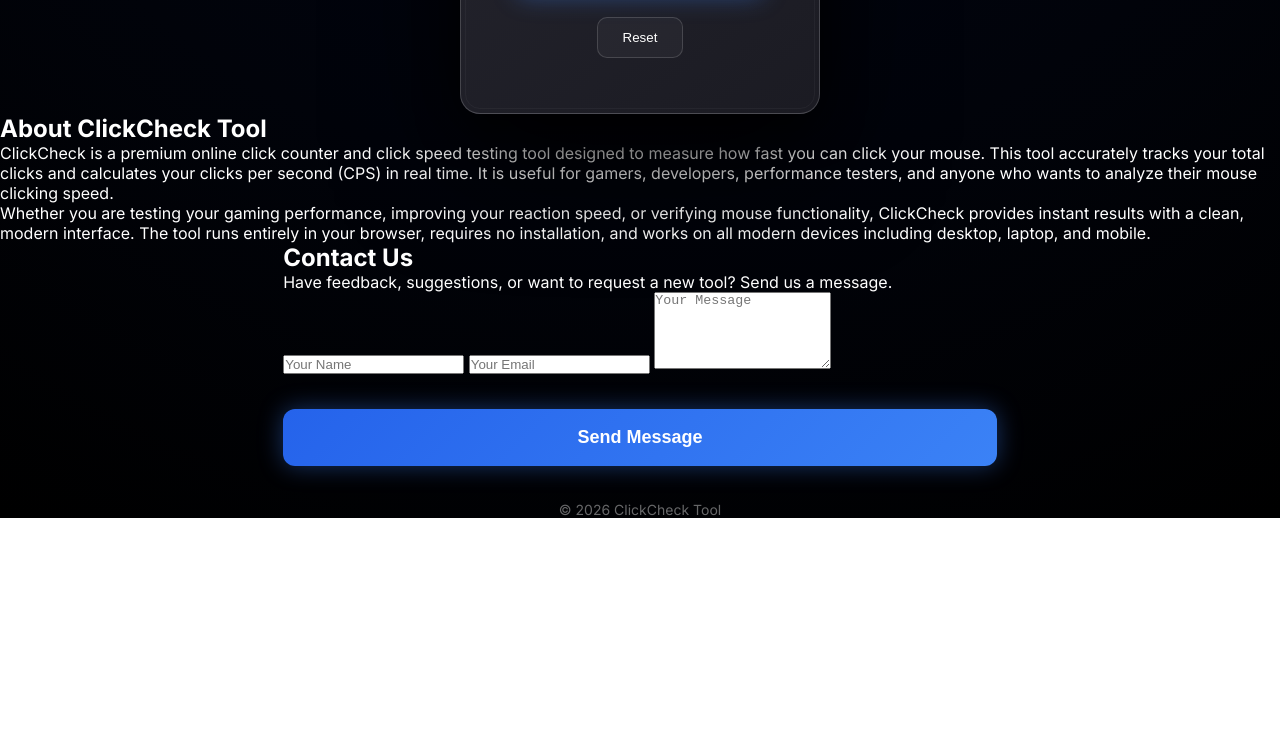
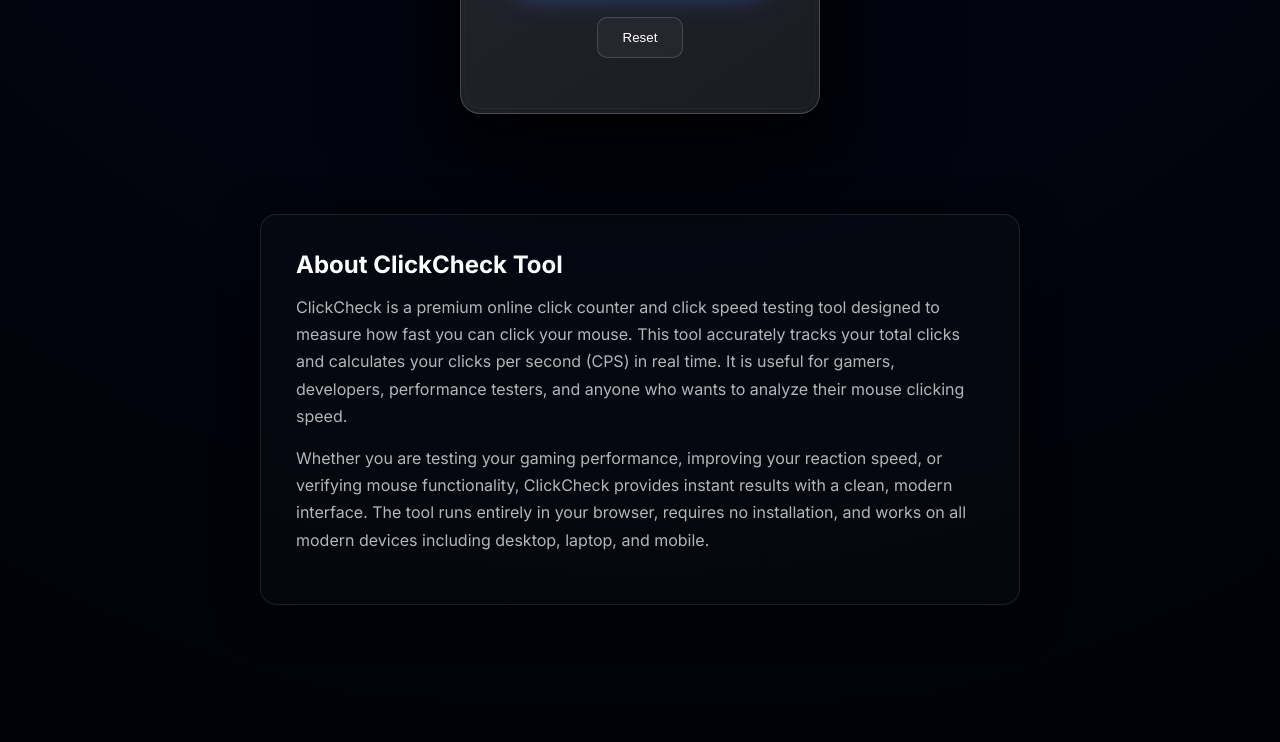
Before and after one commit to cliktest/click_speed_test, a plain HTML site: page index.html in a window 1280 px wide. Shown: the part 572-1314 px from the top of the page. Before the commit the page ends 1090 px from the top, so only its background shows below. Drawn offline with Linux system fonts and the light colour scheme.

Commit message:
Update style.css

```diff
--- a/style.css
+++ b/style.css
@@ -339,3 +339,121 @@
 font-size:14px;
 
 }
+
+/* =========================
+INFO SECTION
+========================= */
+
+.info-section{
+
+margin-top:60px;
+
+padding:40px 20px;
+
+max-width:800px;
+
+}
+
+.info-container{
+
+background: rgba(255,255,255,0.02);
+
+border:1px solid rgba(255,255,255,0.1);
+
+padding:35px;
+
+border-radius:16px;
+
+box-shadow:0 10px 40px rgba(0,0,0,0.5);
+
+}
+
+.info-container h2{
+
+margin-bottom:15px;
+
+}
+
+.info-container p{
+
+opacity:0.7;
+
+line-height:1.7;
+
+margin-bottom:15px;
+
+}
+
+
+
+/* =========================
+CONTACT SECTION
+========================= */
+
+.contact-section{
+
+margin-top:60px;
+
+padding:40px 20px;
+
+max-width:600px;
+
+width:100%;
+
+}
+
+.contact-container{
+
+background: rgba(255,255,255,0.02);
+
+border:1px solid rgba(255,255,255,0.1);
+
+padding:35px;
+
+border-radius:16px;
+
+box-shadow:0 10px 40px rgba(0,0,0,0.5);
+
+}
+
+.contact-subtitle{
+
+opacity:0.6;
+
+margin-bottom:20px;
+
+}
+
+.contact-form{
+
+display:flex;
+
+flex-direction:column;
+
+gap:15px;
+
+}
+
+.contact-form input,
+.contact-form textarea{
+
+padding:14px;
+
+border-radius:10px;
+
+border:1px solid rgba(255,255,255,0.1);
+
+background: rgba(255,255,255,0.02);
+
+color:white;
+
+outline:none;
+
+}
+
+.contact-form input:focus,
+.contact-form textarea:focus{
+
+border:1px solid rgba(59,130,246,0.6);
+
+}
```
